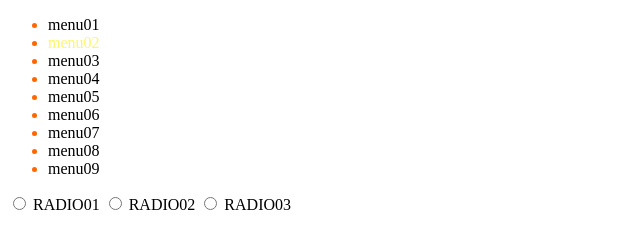
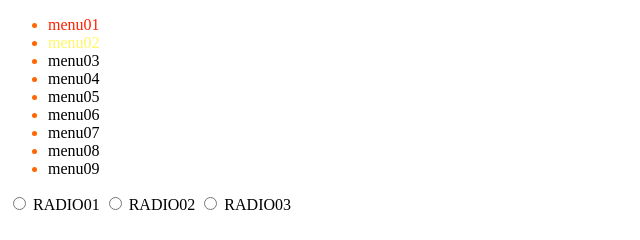
Before and after one commit to oocta/kaywon-ip2, a plain HTML site: page week3/Nam Hyun Woo/index.html in a window 1280 px wide. Shown: the full height of the page, 0-640 px from the left. Drawn offline with Linux system fonts and the light colour scheme.

Commit message:
남현우

```diff
--- a/week3/Nam Hyun Woo/index.html
+++ b/week3/Nam Hyun Woo/index.html
@@ -60,6 +60,7 @@
   <script type="text/javascript">
     $("li").addClass("active");
     $(".cls02").addClass("current");
+    $("li").eq(0).children("a").addClass("index-zero");
   </script>
 </body>
 
```
